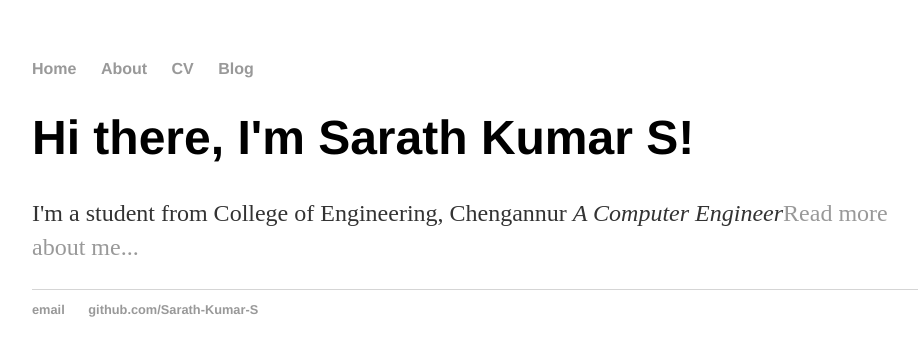
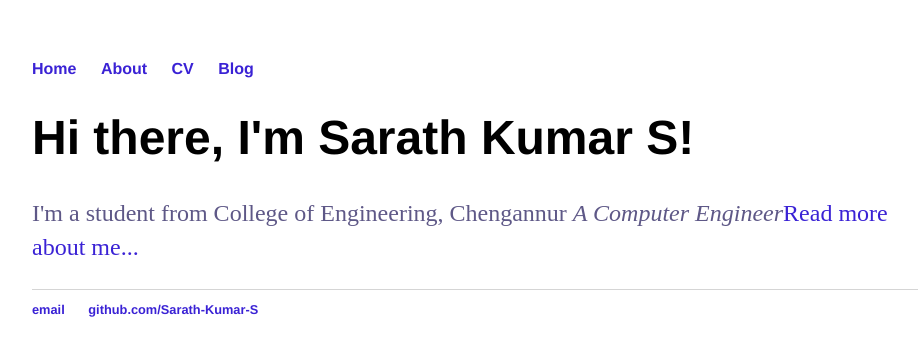
Before and after one commit to sayanpoddar123/Sarath-Kumar-S.github.io, a Jekyll site: the page built from index.html, in a window 1280 px wide. Shown: the top 356 px of the page, without its empty margins (160-1078 px from the left). Built offline with Jekyll 4.4.1, drawn with Linux system fonts in a browser that asks for light colours.

Commit message:
Update main.css

```diff
--- a/css/main.css
+++ b/css/main.css
@@ -14,7 +14,7 @@ nav ul li, footer ul li {
 }
 a {
     text-decoration: none;
-    color: #999;
+    color: #3A22D5;
 }
 a:hover {
     text-decoration: underline;
@@ -26,7 +26,7 @@ h1 {
 p {
     font-size: 1.5em;
     line-height: 1.4em;
-    color: #333;
+    color: #5E5887;
 }
 footer {
     border-top: 1px solid #d5d5d5;
```
